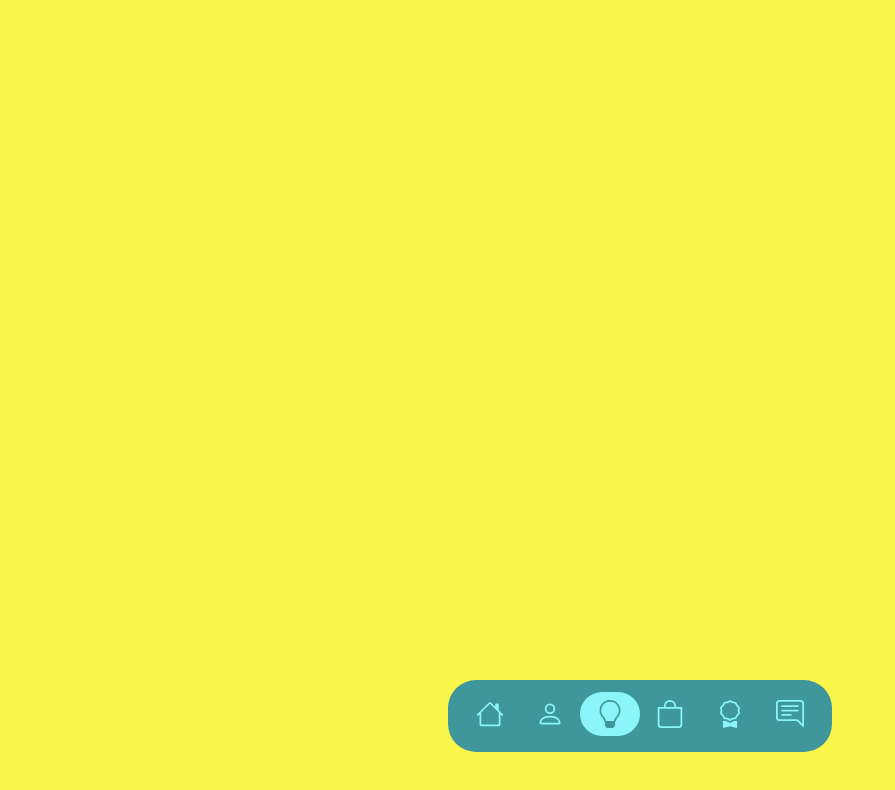
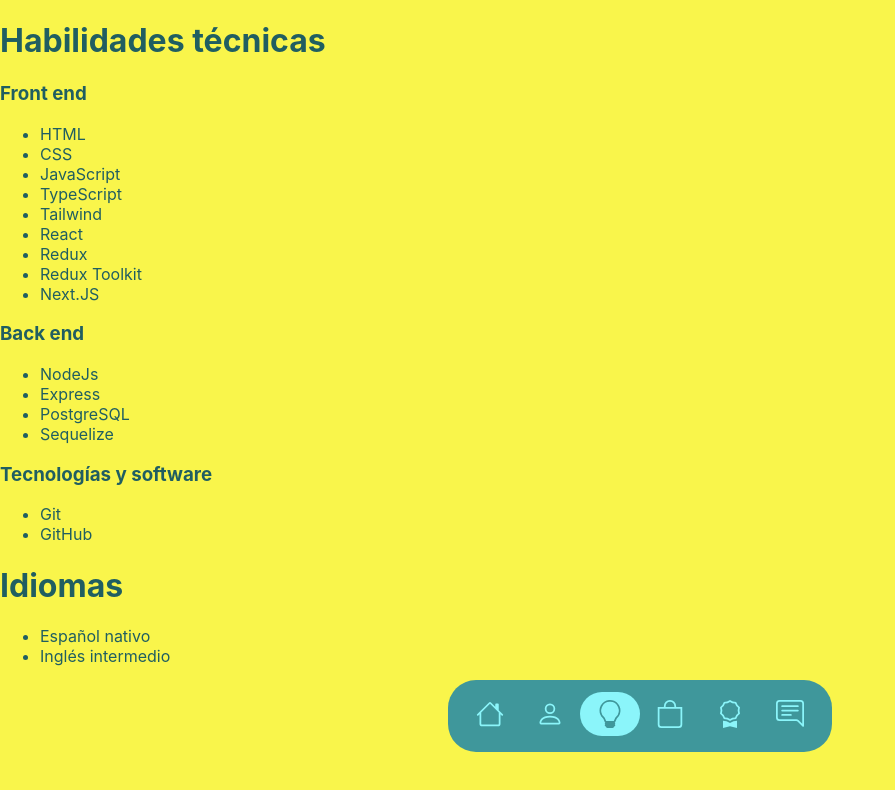
Before and after one commit to AgustinaKravsiuk/agustinakravsiuk.github.io, a React (Create React App) app: page /skills in a window 1280 px wide. Shown: the top 790 px of the page, without its empty margins (0-895 px from the left). Built offline with nearby package versions, Linux system fonts and the light colour scheme.

Commit message:
skills listas

```diff
--- a/src/components/Skills/Skills.jsx
+++ b/src/components/Skills/Skills.jsx
@@ -1,5 +1,50 @@
+import styles from './Skills.module.css'
+
 const Skills = () => {
-
+  return (
+    <div className={styles.skills}>
+      <h1>Habilidades técnicas</h1>
+      <div>
+        <h3>Front end</h3>
+        <div>
+          <ul>
+            <li>HTML</li>
+            <li>CSS</li>
+            <li>JavaScript</li>
+            <li>TypeScript</li>
+            <li>Tailwind</li>
+            <li>React</li>
+            <li>Redux</li>
+            <li>Redux Toolkit</li>
+            <li>Next.JS</li>
+          </ul>
+        </div>
+        <h3>Back end</h3>
+        <div>
+          <ul>
+            <li>NodeJs</li>
+            <li>Express</li>
+            <li>PostgreSQL</li>
+            <li>Sequelize</li>
+          </ul>
+        </div>
+        <h3>Tecnologías y software</h3>
+        <div>
+          <ul>
+            <li>Git</li>
+            <li>GitHub</li>
+          </ul>
+        </div>
+      </div>
+      <h1>Idiomas</h1>
+      <div>
+        <ul>
+          <li>Español nativo</li>
+          <li>Inglés intermedio</li>
+        </ul>
+      </div>
+    </div>
+  )
 };
 
 export default Skills
--- /dev/null
+++ b/src/components/Skills/Skills.module.css
@@ -0,0 +1,3 @@
+.skills {
+  color: #205E61;
+}
```
